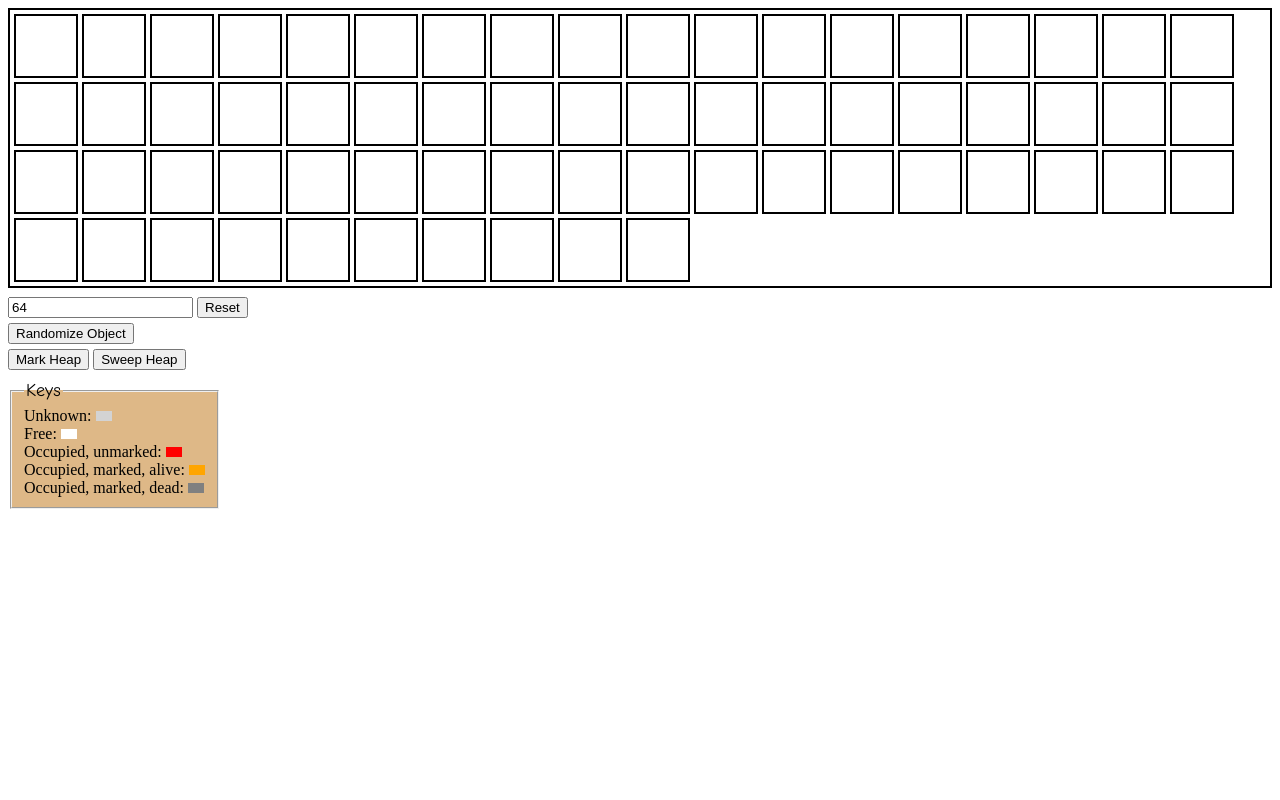
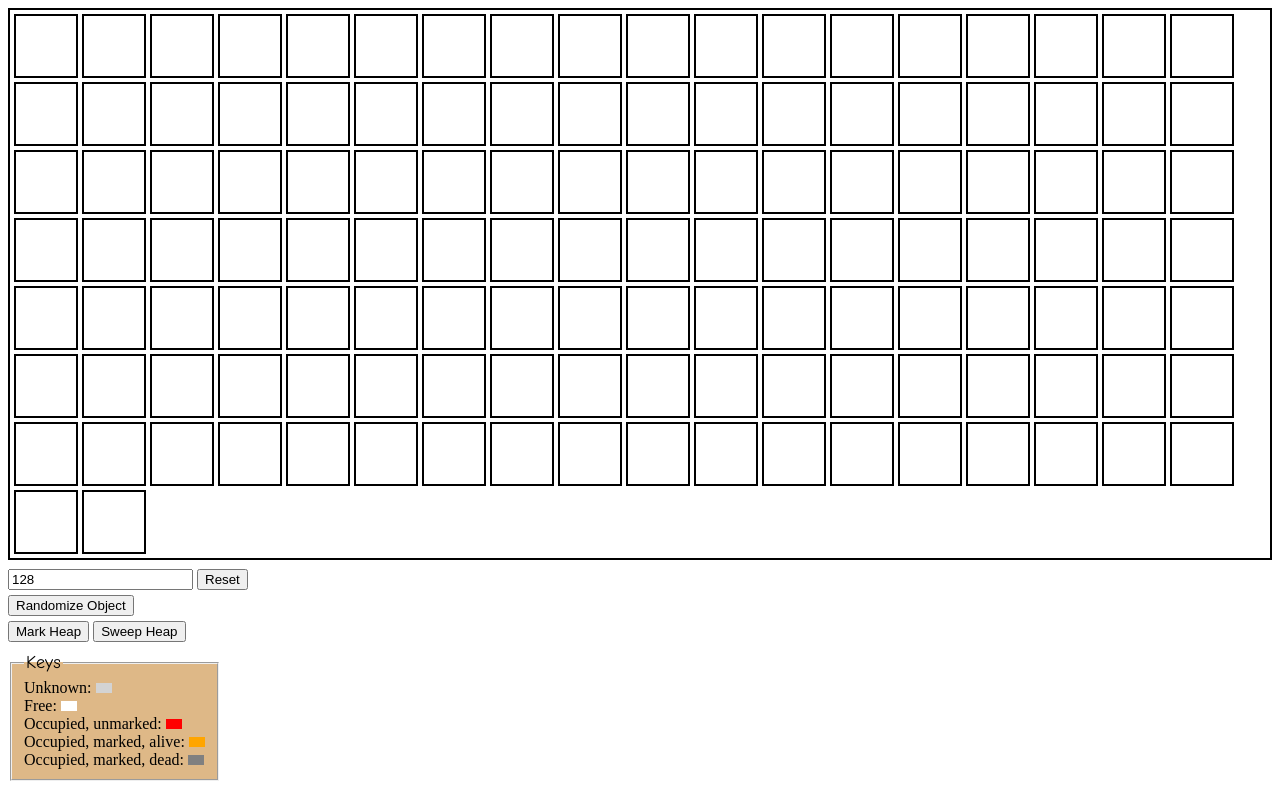
Before and after one commit to hnOsmium0001/DEMO-Mark-Sweep, a plain HTML site: page index.html in a window 1280 px wide. Drawn offline with nearby package versions, Linux system fonts and the light colour scheme.

Commit message:
Removed limit for heap size, fixed display shrinking

```diff
--- a/index.html
+++ b/index.html
@@ -22,7 +22,7 @@
 
     <div id="control-panel">
         <div class="control-group">
-            <input type="number" id="heap-size" value=64 placeholder="Heap size">
+            <input type="number" id="heap-size" value=128 placeholder="Heap size">
             <button id="reset">Reset</button>
         </div>
         <div class="control-group">
--- a/js/index.js
+++ b/js/index.js
@@ -2,7 +2,7 @@ import { Bindings } from './ui/behaviors.js';
 import { MemoryDisplay } from './ui/memory_display.js';
 
 $(document).ready(() => {
-  const memoryDisplay = new MemoryDisplay(64);
+  const memoryDisplay = new MemoryDisplay(parseInt($('#heap-size').val()));
 
   new Bindings(memoryDisplay).bindAll();
 
--- a/js/ui/behaviors.js
+++ b/js/ui/behaviors.js
@@ -103,6 +103,7 @@ function regenerateObjects(heap) {
 function bindButtonClicks(bindings) {
   $('#reset').click(function () {
     bindings.memoryDisplay.init(parseInt($('#heap-size').val()));
+    bindUnitHighlighting(bindings);
     bindUnitColoring(bindings);
   });
 
--- a/js/ui/memory_display.js
+++ b/js/ui/memory_display.js
@@ -2,7 +2,7 @@ import { MarkSweep } from "../memory/gc_algorithum.js";
 import { Heap } from "../memory/heap.js";
 
 const BASE_UNIT_SIZE = 64;
-const SIZE_SHRINK_PERIOD = 8;
+const SIZE_SHRINK_PERIOD = 128;
 
 class MemoryDisplay {
   /**
@@ -21,22 +21,13 @@ class MemoryDisplay {
     this.populateWordElements();
   }
 
-  /**
-   * @param {number} size
-   */
   populateWordElements() {
-    const sideLength = Math.sqrt(this.size);
-    if (!Number.isInteger(sideLength)) {
-      throw "Unable to display a heap with size that is not a perfect square";
-    }
-
-    const shrinkFactor = 1 / Math.ceil(sideLength / SIZE_SHRINK_PERIOD);
+    // Limit the number used for unitSize calculation so that it doesn't go crazyly tiny when heap size is larger
+    const shrinkFactor = SIZE_SHRINK_PERIOD / Math.min(this.size, 1024);
     const unitSize = BASE_UNIT_SIZE * shrinkFactor;
 
-    // We don't really care about where this class go in the style sheet, and which style sheet it goes to,
-    // assuming we have a style sheet (which is the case)
-    // Unfortunately vanilla jQuery doesn't support modifying CSS Stylesheets directly
-    document.styleSheets[0].addRule('.word-sizing', `width: ${unitSize}px; height: ${unitSize}px;`, 1);
+    // Create a new CSS class to give units width and height
+    $('head').append($('<style></style>').html(`.word-sizing { width: ${unitSize}px; height: ${unitSize}px; }`));
 
     const display = $('#memory-display').empty();
     for (let i = 0; i < this.size; ++i) {
```
